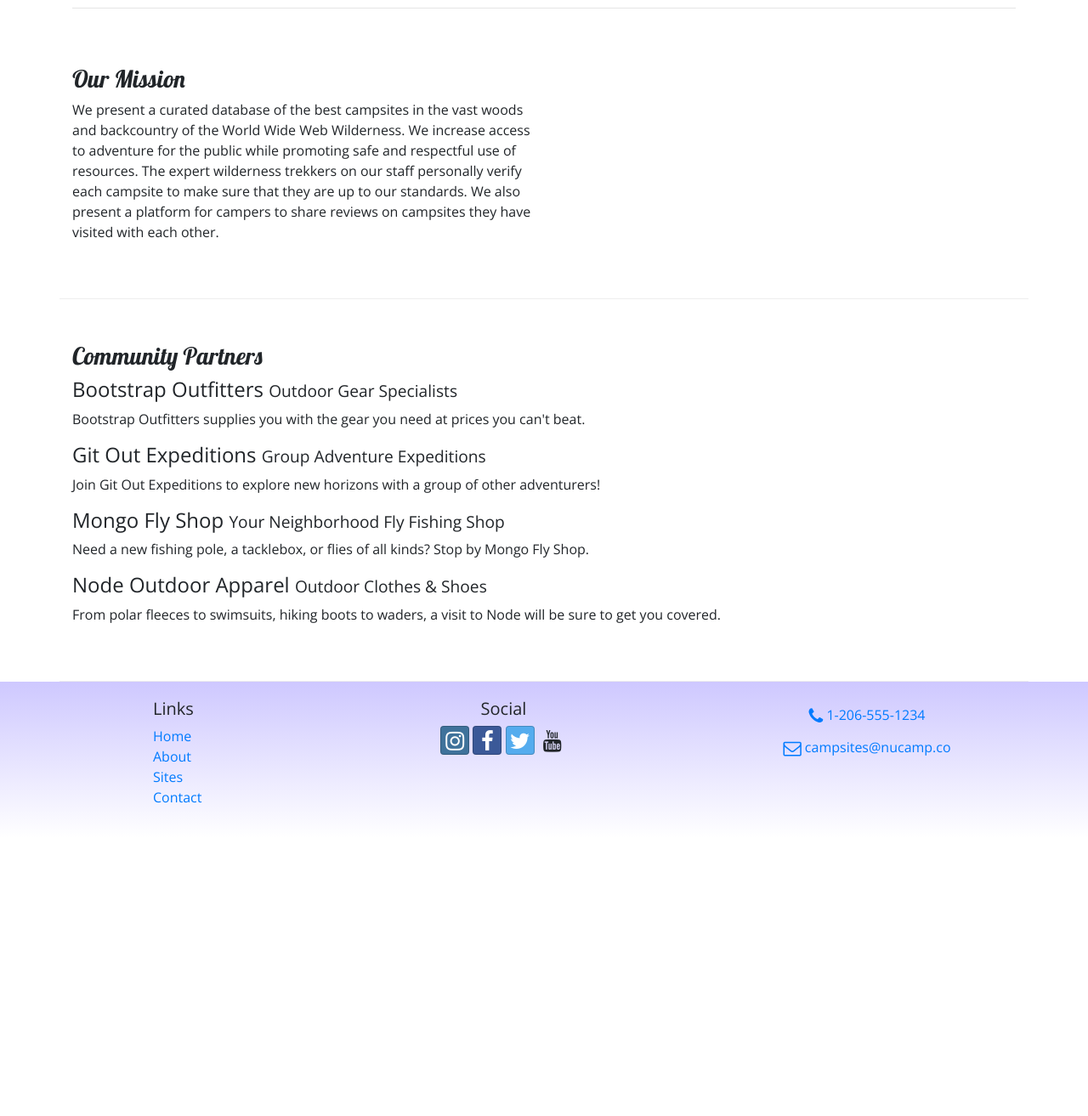
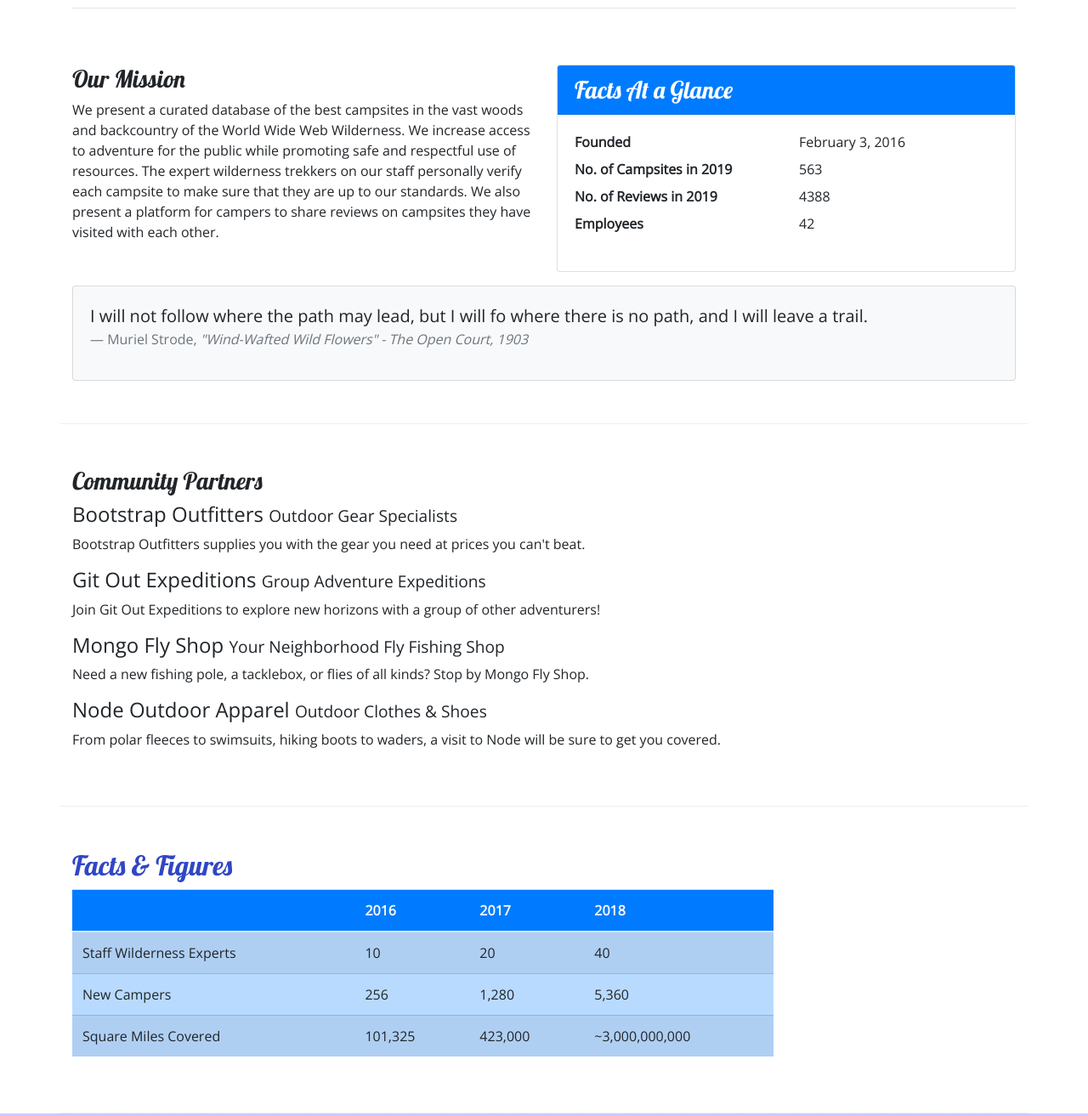
Before and after one commit to SmoothDev24/NucampSiteProject, a website: page aboutus.html in a window 1280 px wide. Shown: the part 360-1673 px from the top of the page at 85% size. Before the commit the page ends 1346 px from the top, so only its background shows below. Drawn offline with nearby package versions, Linux system fonts and the light colour scheme.

Commit message:
Added cards and a table to the aboutus.html page.

```diff
--- a/aboutus.html
+++ b/aboutus.html
@@ -64,6 +64,36 @@
                 <h3>Our Mission</h3>
                 <p>We present a curated database of the best campsites in the vast woods and backcountry of the World Wide Web Wilderness. We increase access to adventure for the public while promoting safe and respectful use of resources. The expert wilderness trekkers on our staff personally verify each campsite to make sure that they are up to our standards. We also present a platform for campers to share reviews on campsites they have visited with each other.</p>
             </div>
+            <div class="col-sm-6">
+                <div class="card">
+                    <h3 class="card-header bg-primary text-white">Facts At a Glance</h3>
+                    <div class="card-body">
+                        <dl class="row">
+                            <dt class="col-6">Founded</dt>
+                            <dd class="col-6">February 3, 2016</dd>
+                            <dt class="col-6">No. of Campsites in 2019</dt>
+                            <dd class="col-6">563</dd>
+                            <dt class="col-6">No. of Reviews in 2019</dt>
+                            <dd class="col-6">4388</dd>
+                            <dt class="col-6">Employees</dt>
+                            <dd class="col-6">42</dd>
+                        </dl>
+                    </div>
+                </div>
+            </div>
+            <div class="col">
+                <div class="card bg-light mt-3">
+                    <blockquote class="blockquote card-body">
+                        <p class="mb-0">I will not follow where the path may lead, but I will fo where there is no path, and I will leave a trail.</p>
+                        <footer class="blockquote-footer">Muriel Strode,
+                            <cite title="Source Title"> "Wind-Wafted Wild Flowers" -
+                                The Open Court, 1903
+
+                            </cite>
+                        </footer>
+                    </blockquote>
+                </div>
+            </div>
         </div>
 
         <div class="row row-content">
@@ -79,9 +109,46 @@
                 <p class="d-none d-sm-block">From polar fleeces to swimsuits, hiking boots to waders, a visit to Node will be sure to get you covered.</p>
             </div>
         </div>
+        <div class="row row-content">
+            <div class="col-sm-9">
+                <h2>Facts &amp; Figures</h2>
+                <div class="table-responsive">
+                    <table class="table table-striped">
+                        <thead>
+                            <tr class="bg-primary text-light">
+                                <th></th>
+                                <th>2016</th>
+                                <th>2017</th>
+                                <th>2018</th>
+                            </tr>
+                        </thead>
+                        <tbody class="table-primary">
+                            <tr>
+                                <td>Staff Wilderness Experts</td>
+                                <td>10</td>
+                                <td>20</td>
+                                <td>40</td>
+                            </tr>
+                            <tr>
+                                <td>New Campers</td>
+                                <td>256</td>
+                                <td>1,280</td>
+                                <td>5,360</td>
+                            </tr>
+                            <tr>
+                                <td>Square Miles Covered</td>
+                                <td>101,325</td>
+                                <td>423,000</td>
+                                <td>~3,000,000,000</td>
+                            </tr>
+                        </tbody>
+                    </table>
+                </div>
+            </div>
+        </div>
     </div>
 
-    <footer>
+    <footer class="site-footer">
         <div class="container">
             <div class="row">
                 <div class="col-4 col-sm-2 offset-1">
--- a/css/styles.css
+++ b/css/styles.css
@@ -14,7 +14,7 @@ header h2 {
     color: #CEC8FF;
 }
 
-footer {
+.site-footer {
     background-image: linear-gradient(#CEC8FF, white);
     padding: 20px 0;
 }
```
Also changed, not shown: NucampSiteIndex.html (+1 -1 lines), contactus.html (+1 -1 lines).
